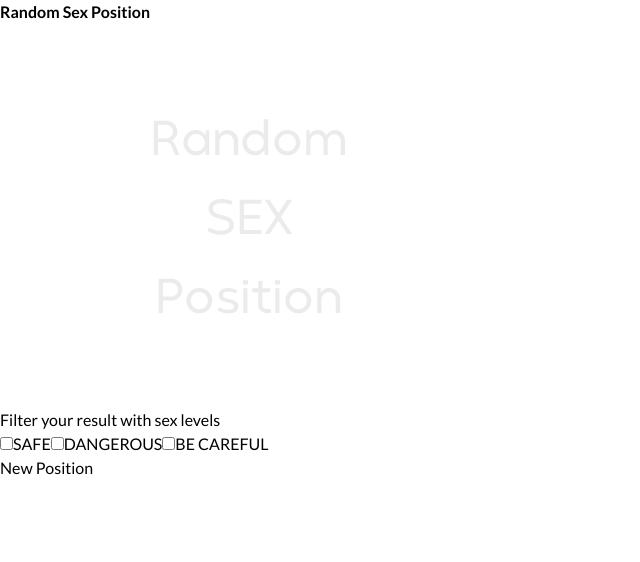
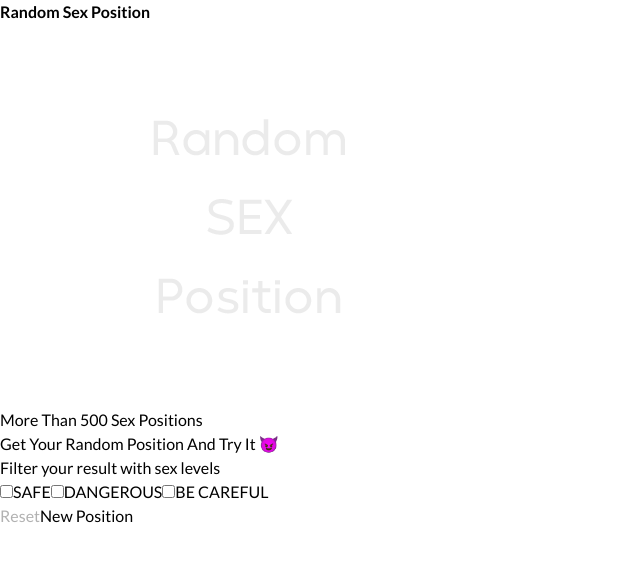
Before and after one commit to raminr77/random-sex-position, a React (Vite) app: page / in a window 1280 px wide. Shown: the top 562 px of the page, without its empty margins (0-640 px from the left). Built offline with nearby package versions, Linux system fonts and the light colour scheme.

Commit message:
feat: change ui

```diff
--- a/src/App.tsx
+++ b/src/App.tsx
@@ -48,8 +48,8 @@ function App() {
   };
 
   return (
-    <div className='h-screen flex items-center justify-center w-full flex-col gap-4'>
-      <h3 className='text-2xl lato-bold text-slate-600'>Random Sex Position</h3>
+    <div className='flex items-center justify-center w-full flex-col gap-4 p-5'>
+      <h3 className='text-2xl lato-bold mt-10 mb-4 text-purple-600'>Random Sex Position</h3>
 
       {randomNumber ? (
         <SexPositionCard
@@ -60,11 +60,13 @@ function App() {
           imageAlt={filteredData[randomNumber].imageAlt}
         />
       ) : (
-        <img alt='Random Sex Position' src='images/positions/0-preview.png' />
+        <SexPositionCard
+          fileName="0-preview.png"
+        />
       )}
 
       {/* FILTER */}
-      <div className='flex flex-col gap-3 text-slate-700 rounded-md bg-slate-100 py-3 px-5 shadow-md'>
+      <div className='flex flex-col gap-3 text-slate-700 rounded-md bg-slate-50 py-3 px-5 shadow-md'>
         <h5 className='text-sm'>Filter your result with sex levels</h5>
         <div className='flex items-center justify-center gap-3'>
           {Object.values(SEX_LEVELS).map((level) => (
@@ -90,21 +92,23 @@ function App() {
       {/* ACTIONS */}
       <div className='flex items-center justify-center gap-3'>
         <button
+          onClick={handleReset}
+          disabled={randomNumber === null}
+          style={randomNumber === null ? { opacity: 0.3, pointerEvents: 'none' } : {}}
+          className='bg-slate-400 hover:bg-slate-500 duration-300 text-white rounded-md shadow-md hover:shadow-lg leading-8 px-4 py-1'
+        >
+          Reset
+        </button>
+
+        <button
           onClick={handleRandomButton}
           className='bg-purple-600 hover:bg-purple-700 duration-300 text-white rounded-md shadow-md hover:shadow-lg leading-8 px-4 py-1'
         >
           New Position
         </button>
+      </div>
 
-        {randomNumber !== null && (
-          <button
-            onClick={handleReset}
-            className='bg-slate-400 hover:bg-slate-500 duration-300 text-white rounded-md shadow-md hover:shadow-lg leading-8 px-4 py-1'
-          >
-            Reset
-          </button>
-        )}
-      </div>
+      <br />
     </div>
   )
 }
--- a/src/components/sex-position-card.tsx
+++ b/src/components/sex-position-card.tsx
@@ -1,11 +1,11 @@
 import { SEX_LEVELS } from "../constants/filters";
 
 interface SexPositionCardProps {
-    id: number;
-    title: string;
-    level: string;
+    id?: number;
+    title?: string;
+    level?: string;
     fileName: string;
-    imageAlt: string;
+    imageAlt?: string;
 }
 
 const BADGE_COLORS: Record<string, string> = {
@@ -16,21 +16,26 @@ const BADGE_COLORS: Record<string, string> = {
 
 export function SexPositionCard({
     id,
-    title,
     level,
     fileName,
-    imageAlt
+    title = '',
+    imageAlt = ''
 }: SexPositionCardProps) {
     return (
-        <div className="relative flex flex-col items-center justify-center gap-2 text-slate-500 mb-4 animate__animated animate__fadeIn" title={title}>
-            <span
-                className={`${"rounded-md shadow-sm leading-7 px-3 absolute top-0 right-0 text-white text-xs"} ${BADGE_COLORS[level] ?? 'bg-slate-200'}`}
-            >
-                {level.toUpperCase()}
-            </span>
+        <div
+            title={title}
+            className="relative border-dashed border rounded-lg p-5 flex flex-col items-center justify-center gap-2 text-slate-500 mb-4 animate__animated animate__fadeIn shadow-sm"
+        >
+            {level && (
+                <span
+                    className={`${"rounded-md shadow-sm leading-7 px-3 absolute top-5 right-5 text-white text-xs"} ${BADGE_COLORS[level] ?? 'bg-slate-200'}`}
+                >
+                    {level.toUpperCase()}
+                </span>
+            )}
             <img src={`images/positions/${fileName}`} alt={imageAlt} />
-            <h3 className="mt-4">{`Position No: ${id}`}</h3>
-            <p>{`Position Name: ${title}`}</p>
+            <h3 className="mt-4">{id ? `Position No: ${id}` : 'More Than 500 Sex Positions'}</h3>
+            <p>{title ? `Position Name: ${title}` : 'Get Your Random Position And Try It 😈'}</p>
         </div>
     );
 }
```
